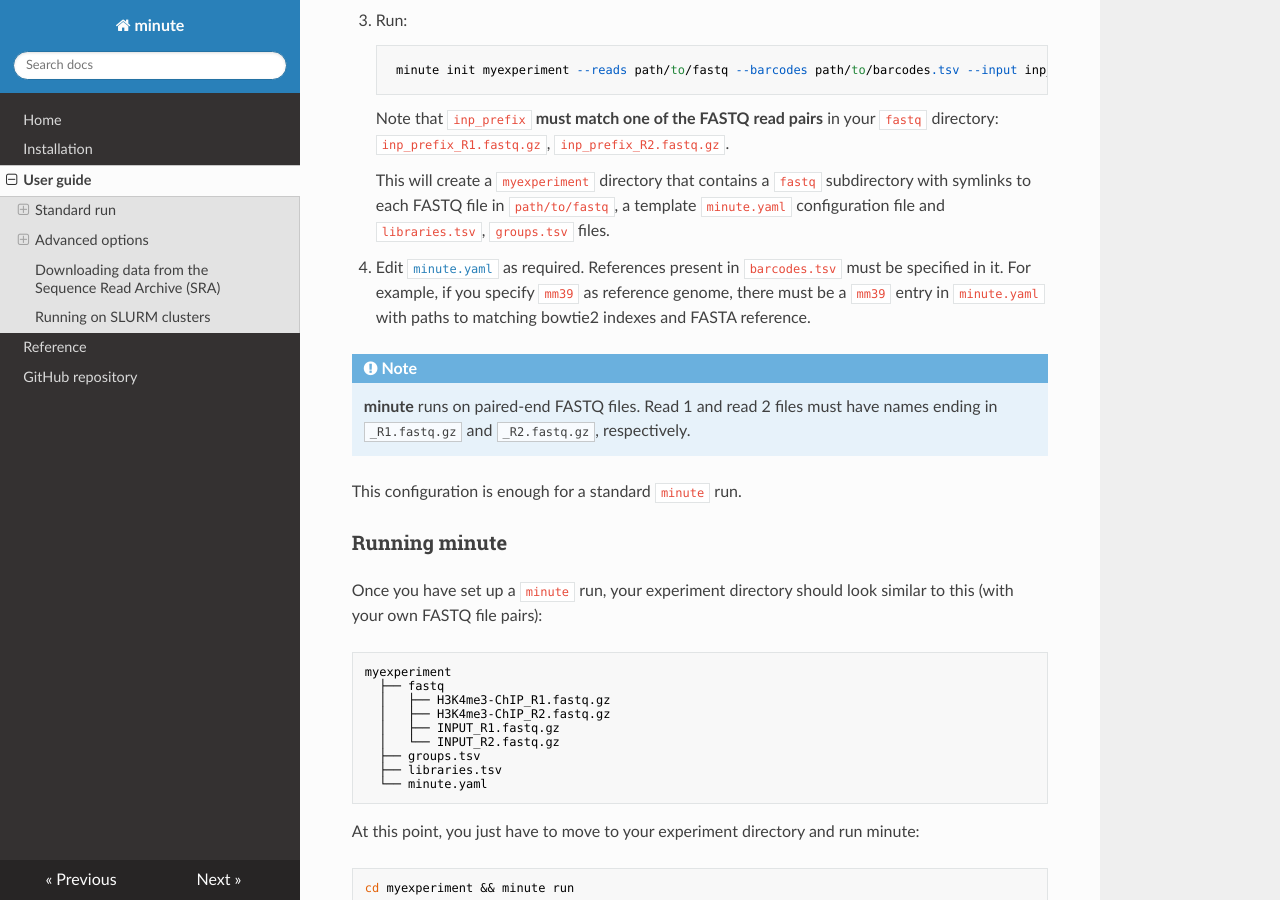
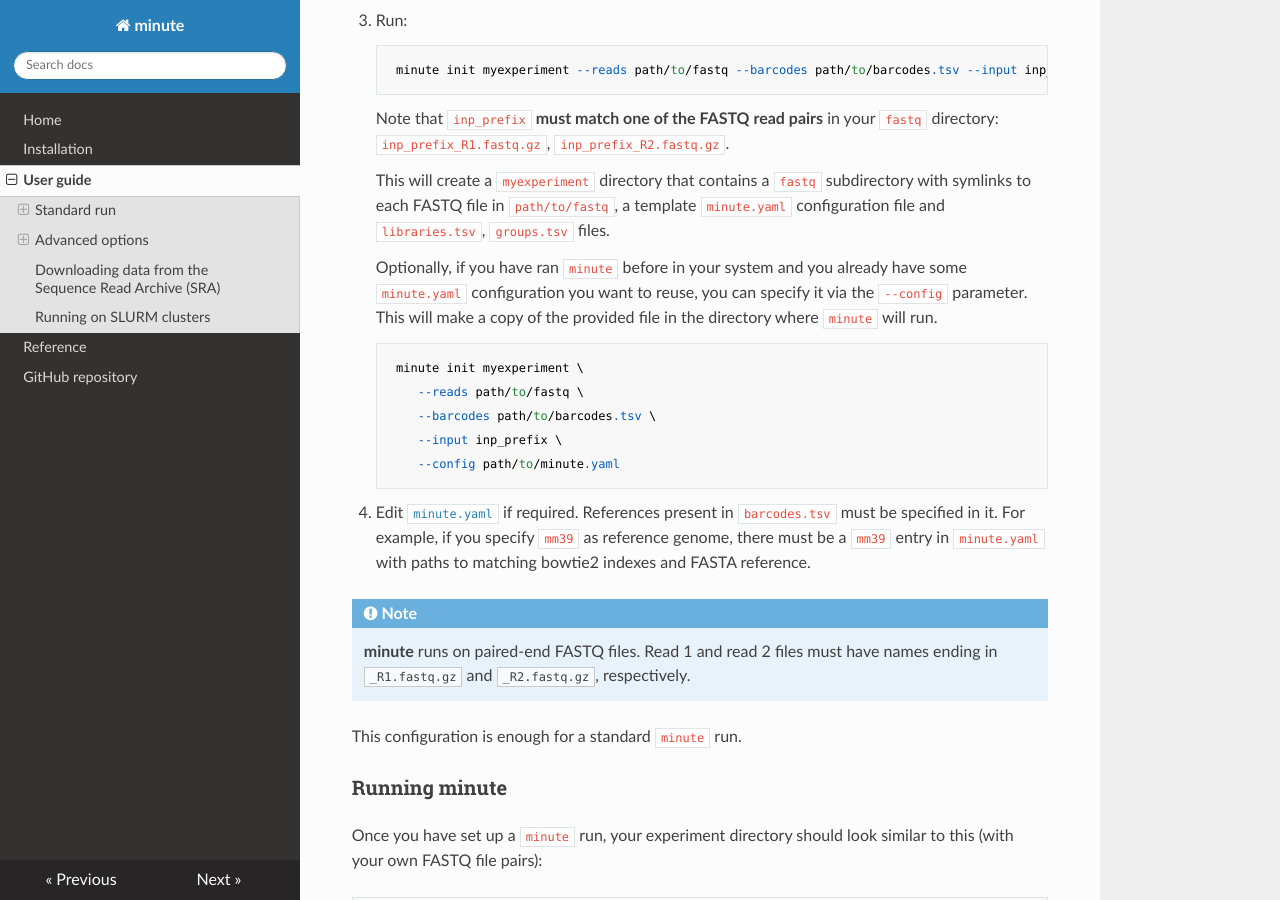
Before and after one commit to elsasserlab/minute, an MkDocs documentation site: the page built from docs/guide.md, in a window 1280 px wide and 900 px high, scrolled down 1086 px. Built offline with MkDocs 1.6.1, drawn with Linux system fonts in a browser that asks for light colours; nearby versions of some CDN libraries.

Commit message:
Update docs with init parameters

```diff
--- a/docs/guide.md
+++ b/docs/guide.md
@@ -53,10 +53,22 @@ Note that `inp_prefix` **must match one of the FASTQ read pairs** in your `fastq
 with symlinks to each FASTQ file in `path/to/fastq`, a template `minute.yaml`
 configuration file and `libraries.tsv`, `groups.tsv` files.
 
-4. Edit [`minute.yaml`](guide.md#the-minuteyaml-file) as required. References present in `barcodes.tsv` must be
+      Optionally, if you have ran `minute` before in your system and you already
+have some `minute.yaml` configuration you want to reuse, you can specify it via
+the `--config` parameter. This will make a copy of the provided file in the
+directory where `minute` will run.
+
+         minute init myexperiment \
+            --reads path/to/fastq \
+            --barcodes path/to/barcodes.tsv \
+            --input inp_prefix \
+            --config path/to/minute.yaml
+
+4. Edit [`minute.yaml`](guide.md#the-minuteyaml-file) if required. References present in `barcodes.tsv` must be
 specified in it. For example, if you specify `mm39` as reference genome, there
 must be a `mm39` entry in `minute.yaml` with paths to matching bowtie2 indexes
 and FASTA reference.
+
 
 !!! Note
 
```
Also changed, not shown: docs/reference.md (+9 -0 lines).
